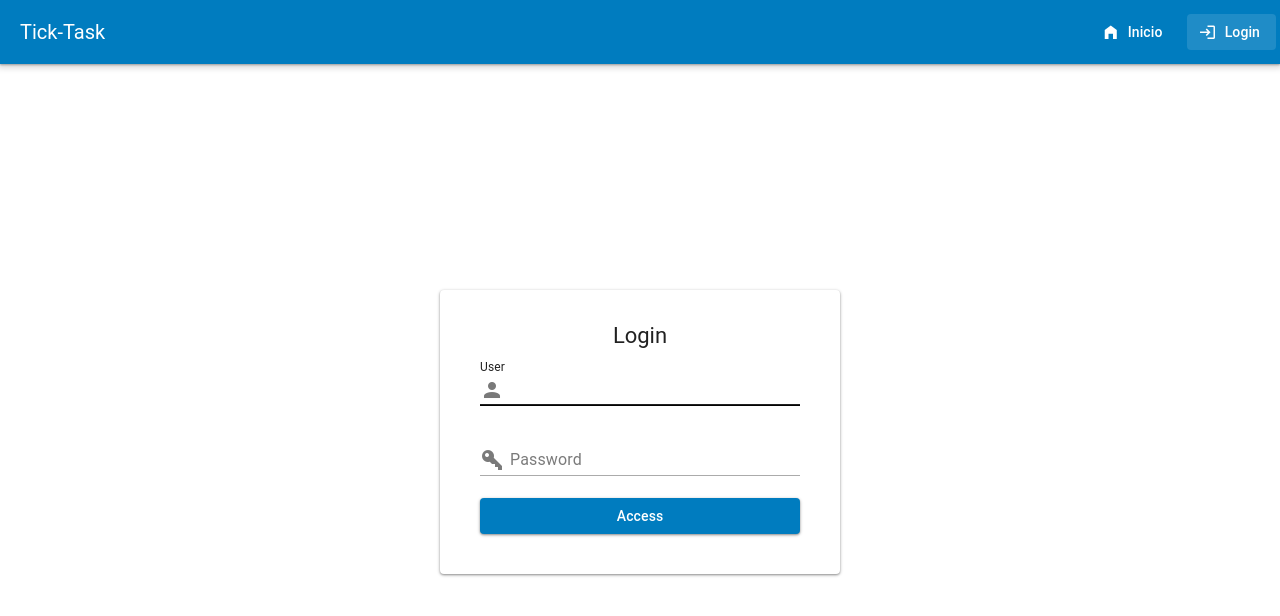
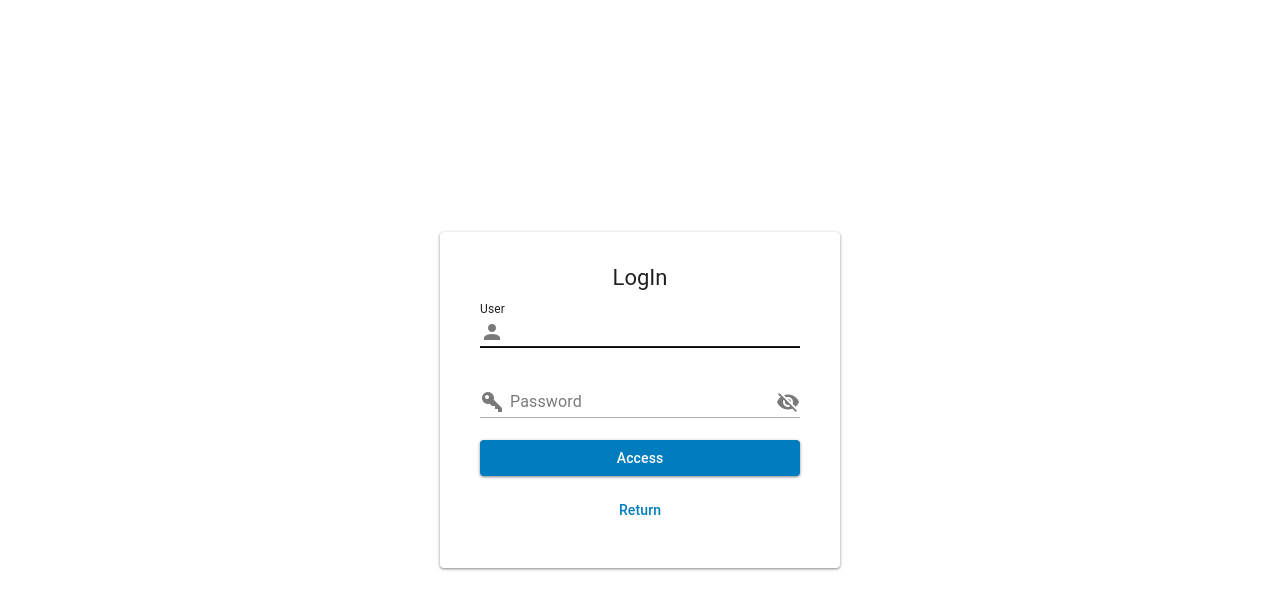
Before and after one commit to DavCorSar/TickTask, a Nuxt app in the folder gui/: page /login in a window 1280 px wide. Shown: the top 616 px of the page. Built offline with nearby package versions, Linux system fonts and the light colour scheme.

Commit message:
feat: Definition of the login page

```diff
--- a/gui/pages/login.vue
+++ b/gui/pages/login.vue
@@ -1,18 +1,24 @@
 <template>
     <v-container class="fill-height d-flex justify-center align-center">
         <v-card class="pa-6" width="400" elevation="16">
-            <v-card-title class="text-center">Login</v-card-title>
+            <v-card-title class="text-center">LogIn</v-card-title>
 
             <v-card-text>
                 <v-form @submit.prevent="login">
                     <v-text-field v-model="username" label="User" variant="underlined" prepend-inner-icon="mdi-account"
                         autofocus></v-text-field>
 
-                    <v-text-field v-model="password" label="Password" type="password" variant="underlined"
-                        prepend-inner-icon="mdi-key-variant"></v-text-field>
+                    <v-text-field v-model="password" label="Password" :type="showPassword ? 'text' : 'password'"
+                        variant="underlined" prepend-inner-icon="mdi-key-variant"
+                        :append-inner-icon="showPassword ? 'mdi-eye' : 'mdi-eye-off'"
+                        @click:append-inner="showPassword = !showPassword"></v-text-field>
 
                     <v-btn color="primary" block type="submit" :loading="loading">
                         Access
+                    </v-btn>
+
+                    <v-btn color="primary" block variant="text" class="mt-4" to="/">
+                        Return
                     </v-btn>
                 </v-form>
 
@@ -25,6 +31,10 @@
 </template>
 
 <script setup>
+definePageMeta({
+    layout: 'blank'
+})
+
 import { useRouter } from 'vue-router'
 
 const auth = useAuth()
@@ -33,6 +43,8 @@ const router = useRouter()
 const username = ref('')
 const password = ref('')
 const errorMessage = ref('')
+
+const showPassword = ref(false)
 
 const loading = ref(false)
 
@@ -46,10 +58,10 @@ const login = async () => {
         try {
             const success = await auth.login(username.value, password.value)
             if (success) {
-                router.push('/simulation')
+                router.push('/home')
             }
         } catch (error) {
-            errorMessage.value = error.message || 'Invalid user or password'
+            errorMessage.value = error.message || 'Incorrect user or password'
         }
     }
 
```
